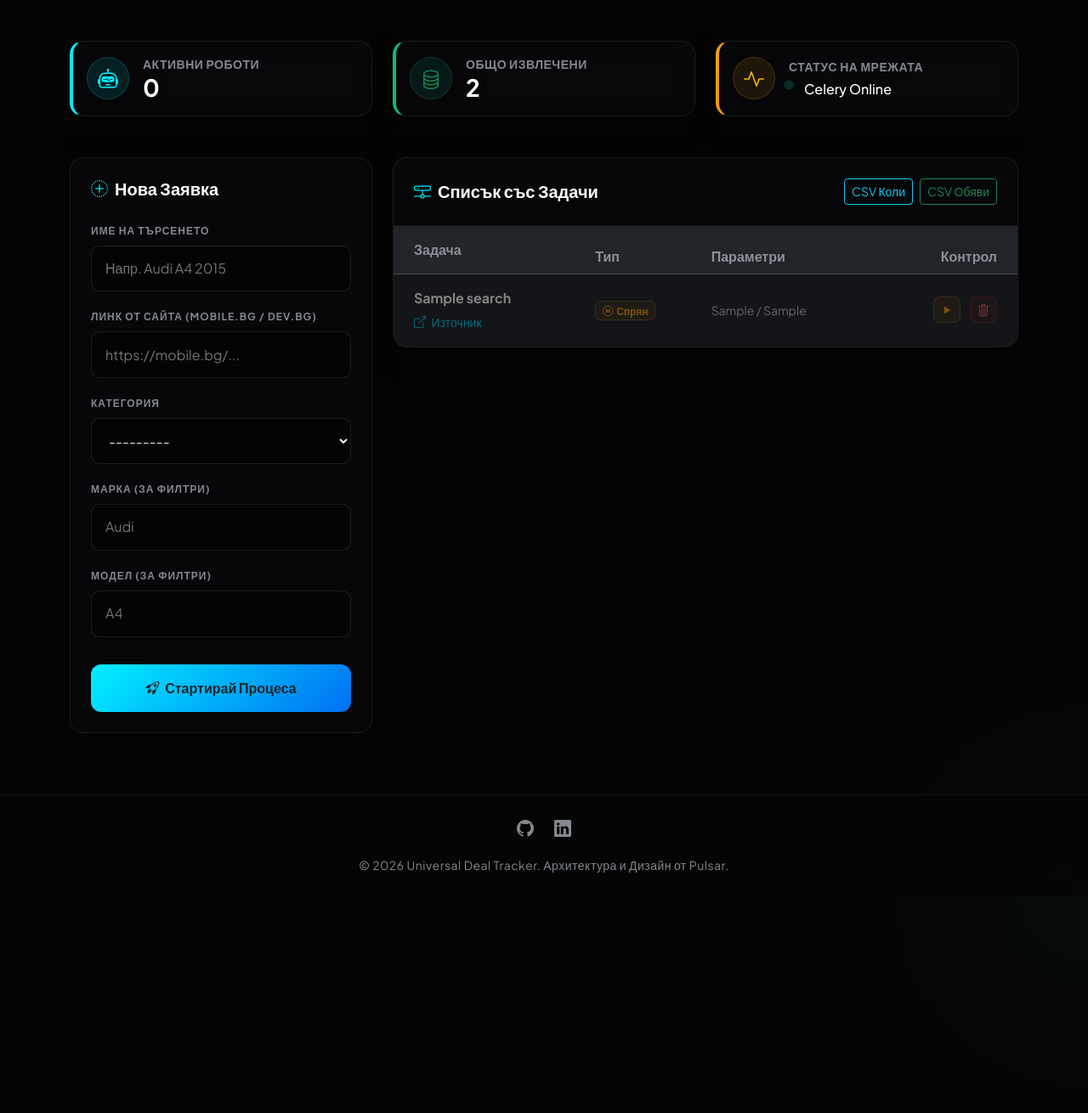
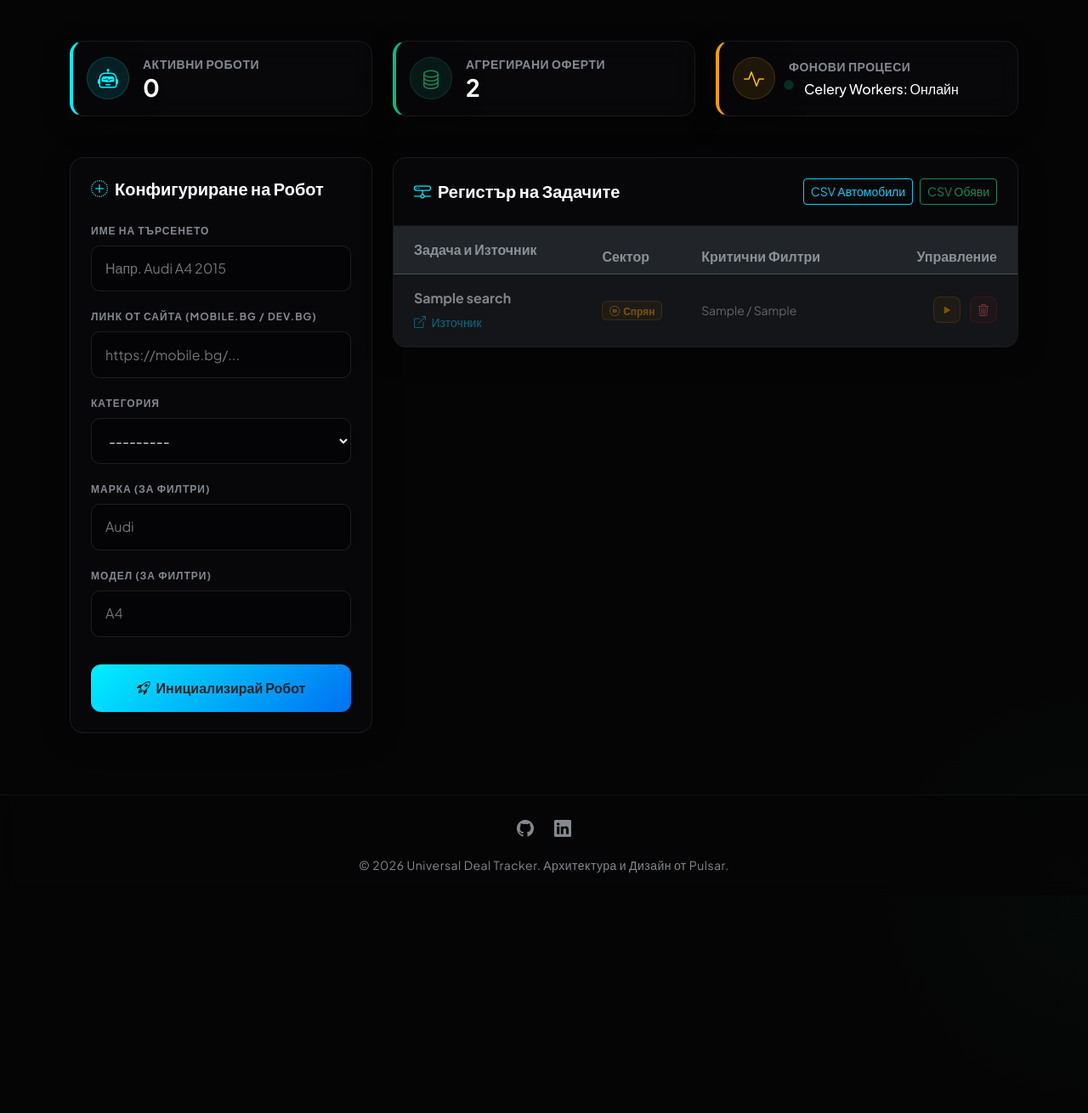
Before and after one commit to pulsar-04/UniversalDealTracker, a Django app: page /dashboard/ in a window 1280 px wide; the page is wider, and only the part inside the window is pictured. Shown: the part 287-1597 px from the top of that part at 85% size. Run offline with Django 5.2, Linux system fonts and the light colour scheme; a user stored in the database is signed in; tables that the repository leaves empty hold one stand-in row (values such as "Sample post"); parts of the project's set-up code (start-up, migrations or seed data) failed here and were passed over.

Commit message:
Refactor dashboard UI terminology and implement real-time AJAX DOM counter for active scrapers

```diff
--- a/templates/listings/dashboard.html
+++ b/templates/listings/dashboard.html
@@ -7,8 +7,8 @@
             <img src="https://images.unsplash.com/photo-1639322537228-f710d846310a?auto=format&fit=crop&q=80&w=1200" alt="Tech Background" style="width: 100%; height: 100%; object-fit: cover; opacity: 0.5;">
             <div style="position: absolute; top: 0; left: 0; width: 100%; height: 100%; background: linear-gradient(90deg, rgba(10,10,15,1) 0%, rgba(10,10,15,0.2) 100%);"></div>
             <div style="position: absolute; top: 50%; left: 30px; transform: translateY(-50%); z-index: 2;">
-                <h3 class="text-white fw-bold mb-1">Контролен Център</h3>
-                <p class="text-accent small mb-0"><i class="bi bi-broadcast me-1"></i> Система за мониторинг: Online</p>
+                <h3 class="text-white fw-bold mb-1">Команден Център</h3>
+                <p class="text-accent small mb-0"><i class="bi bi-broadcast me-1"></i> Мониторинг в реално време: Онлайн</p>
             </div>
         </div>
     </div>
@@ -22,7 +22,7 @@
             </div>
             <div>
                 <p class="text-muted small mb-0 fw-bold text-uppercase" style="letter-spacing: 0.5px;">Активни Роботи</p>
-                <h3 class="text-white mb-0 fw-bolder">{{ active_robots }}</h3>
+                <h3 id="active-robots-count" class="text-white mb-0 fw-bolder">{{ active_robots }}</h3>
             </div>
         </div>
     </div>
@@ -33,7 +33,7 @@
                 <i class="bi bi-database text-success fs-4"></i>
             </div>
             <div>
-                <p class="text-muted small mb-0 fw-bold text-uppercase" style="letter-spacing: 0.5px;">Общо Извлечени</p>
+                <p class="text-muted small mb-0 fw-bold text-uppercase" style="letter-spacing: 0.5px;">Агрегирани Оферти</p>
                 <h3 class="text-white mb-0 fw-bolder">{{ total_items|default:"В процес..." }}</h3>
             </div>
         </div>
@@ -45,10 +45,10 @@
                 <i class="bi bi-activity text-warning fs-4"></i>
             </div>
             <div>
-                <p class="text-muted small mb-0 fw-bold text-uppercase" style="letter-spacing: 0.5px;">Статус на Мрежата</p>
+                <p class="text-muted small mb-0 fw-bold text-uppercase" style="letter-spacing: 0.5px;">Фонови Процеси</p>
                 <div class="d-flex align-items-center mt-1">
                     <span class="status-dot"></span>
-                    <span class="text-white fw-medium ms-2">Celery Online</span>
+                    <span class="text-white fw-medium ms-2">Celery Workers: Онлайн</span>
                 </div>
             </div>
         </div>
@@ -58,7 +58,7 @@
 <div class="row">
     <div class="col-md-4 mb-4" data-aos="fade-right" data-aos-delay="200">
         <div class="dashboard-card p-4" style="background: rgba(10, 10, 15, 0.65); border: 1px solid rgba(255,255,255,0.08);">
-            <h5 class="fw-bold mb-4 text-white"><i class="bi bi-plus-circle-dotted text-accent me-2"></i>Нова Заявка</h5>
+            <h5 class="fw-bold mb-4 text-white"><i class="bi bi-plus-circle-dotted text-accent me-2"></i>Конфигуриране на Робот</h5>
             <form method="POST">
                 {% csrf_token %}
                 {% for field in form %}
@@ -68,7 +68,7 @@
                 </div>
                 {% endfor %}
                 <button type="submit" class="btn w-100 py-3 mt-3 fw-bold text-dark" style="background: linear-gradient(135deg, #00f0ff 0%, #0070f3 100%); border: none; border-radius: 12px; transition: 0.3s;">
-                    <i class="bi bi-rocket-takeoff me-1"></i> Стартирай Процеса
+                    <i class="bi bi-rocket-takeoff me-1"></i> Инициализирай Робот
                 </button>
             </form>
         </div>
@@ -77,9 +77,9 @@
     <div class="col-md-8" data-aos="fade-left" data-aos-delay="400">
         <div class="dashboard-card overflow-hidden" style="background: rgba(10, 10, 15, 0.65); border: 1px solid rgba(255,255,255,0.08);">
             <div class="p-4 border-bottom d-flex justify-content-between align-items-center flex-wrap" style="border-color: rgba(255,255,255,0.05) !important;">
-                <h5 class="fw-bold m-0 text-white"><i class="bi bi-hdd-network text-accent me-2"></i>Списък със Задачи</h5>
+                <h5 class="fw-bold m-0 text-white"><i class="bi bi-hdd-network text-accent me-2"></i>Регистър на Задачите</h5>
                 <div class="d-flex gap-2">
-                    <a href="{% url 'export_cars_csv' %}" class="btn btn-sm btn-outline-info">CSV Коли</a>
+                    <a href="{% url 'export_cars_csv' %}" class="btn btn-sm btn-outline-info">CSV Автомобили</a>
                     <a href="{% url 'export_jobs_csv' %}" class="btn btn-sm btn-outline-success">CSV Обяви</a>
                 </div>
             </div>
@@ -87,10 +87,10 @@
                 <table class="table table-hover align-middle mb-0 custom-table">
                     <thead style="background: rgba(255,255,255,0.02);">
                         <tr>
-                            <th class="ps-4 py-3 text-muted">Задача</th>
-                            <th class="text-muted">Тип</th>
-                            <th class="text-muted">Параметри</th>
-                            <th class="text-end pe-4 text-muted">Контрол</th>
+                            <th class="ps-4 py-3 text-muted">Задача и Източник</th>
+                            <th class="text-muted">Сектор</th>
+                            <th class="text-muted">Критични Филтри</th>
+                            <th class="text-end pe-4 text-muted">Управление</th>
                         </tr>
                     </thead>
                     <tbody>
@@ -125,10 +125,11 @@
                                    class="btn btn-sm me-2 btn-action toggle-btn"
                                    data-id="{{ search.id }}"
                                    data-category="{{ search.category }}"
-                                   style="background: rgba(245, 158, 11, 0.1); color: #f59e0b; border: 1px solid rgba(245, 158, 11, 0.3); border-radius: 8px;">
+                                   style="background: rgba(245, 158, 11, 0.1); color: #f59e0b; border: 1px solid rgba(245, 158, 11, 0.3); border-radius: 8px;"
+                                   title="Пауза / Старт">
                                     <i id="icon-{{ search.id }}" class="{% if search.is_paused %}bi bi-play-fill{% else %}bi bi-pause-fill{% endif %}"></i>
                                 </a>
-                                <a href="{% url 'delete_search' search.id %}" class="btn btn-sm btn-action" style="background: rgba(220, 53, 69, 0.1); color: #ff6b6b; border: 1px solid rgba(220, 53, 69, 0.3); border-radius: 8px;" onclick="return confirm('Сигурен ли си?')">
+                                <a href="{% url 'delete_search' search.id %}" class="btn btn-sm btn-action" style="background: rgba(220, 53, 69, 0.1); color: #ff6b6b; border: 1px solid rgba(220, 53, 69, 0.3); border-radius: 8px;" onclick="return confirm('Сигурен ли си, че искаш да изтриеш този робот?')" title="Изтрий задачата">
                                     <i class="bi bi-trash3"></i>
                                 </a>
                             </td>
@@ -155,6 +156,7 @@
                 const row = document.getElementById('row-' + searchId);
                 const icon = document.getElementById('icon-' + searchId);
                 const badge = document.getElementById('badge-' + searchId);
+                const activeCountEl = document.getElementById('active-robots-count');
 
                 try {
                     const response = await fetch(fetchUrl, {
@@ -184,6 +186,15 @@
                             badge.innerHTML = '<span class="badge" style="background: rgba(16, 185, 129, 0.1); color: var(--success-color); border: 1px solid rgba(16, 185, 129, 0.3); border-radius: 6px;">IT</span>';
                         }
                     }
+                    if (activeCountEl) {
+                        let currentCount = parseInt(activeCountEl.textContent, 10) || 0;
+                        if (data.is_paused) {
+                            activeCountEl.textContent = Math.max(0, currentCount - 1);
+                        } else {
+                            activeCountEl.textContent = currentCount + 1;
+                        }
+                    }
+
                 } catch (error) {
                     console.error('AJAX грешка:', error);
                     window.location.href = url;
```
Also changed, not shown: 1 other file.
